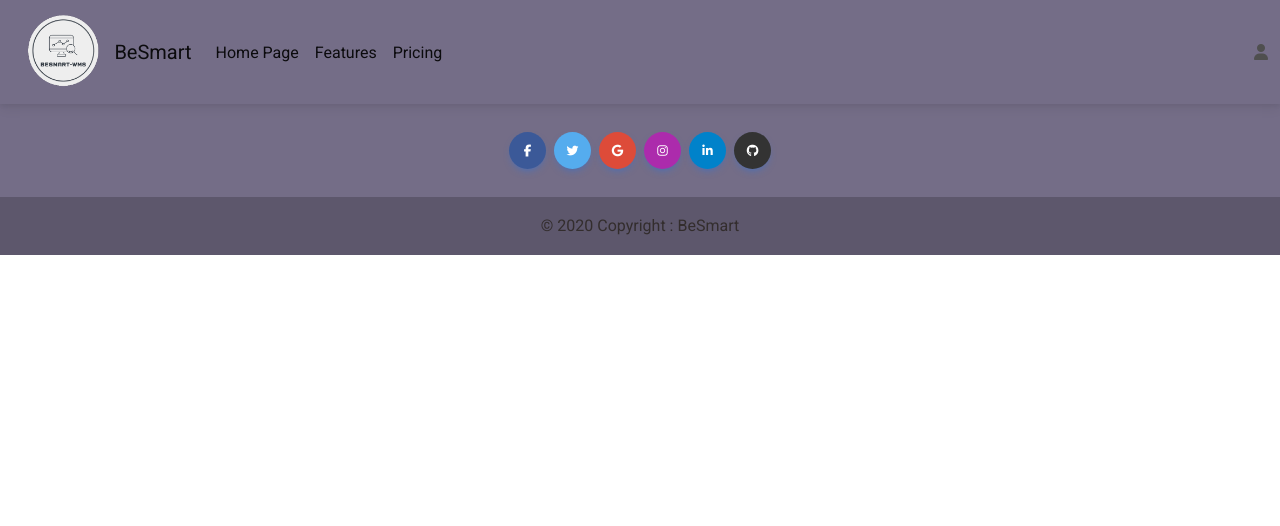
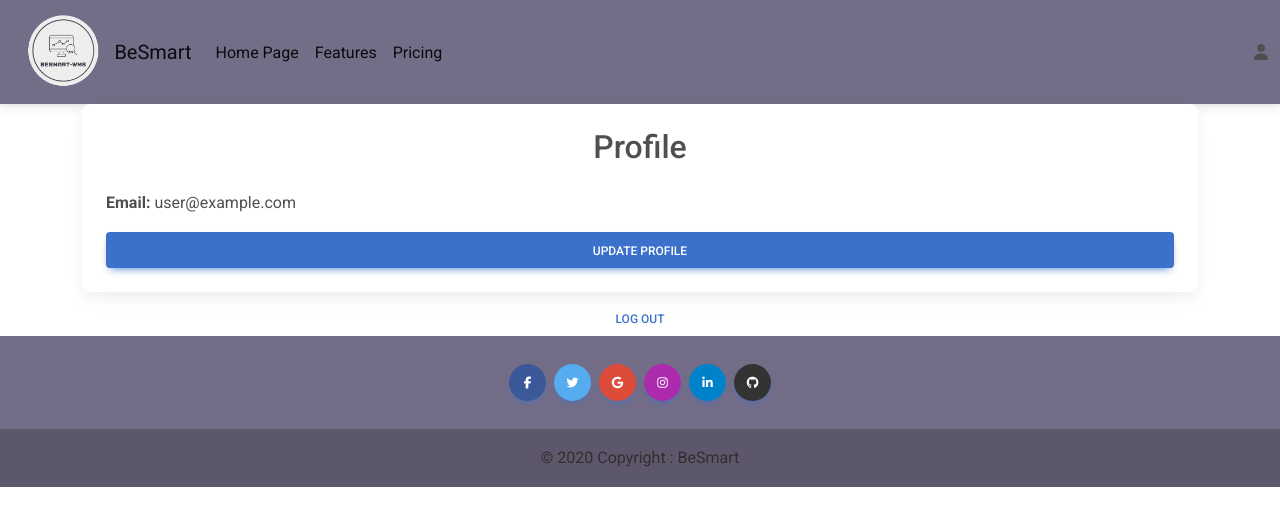
Before and after one commit to ahmad420/FINAL_PROJECT_2022-2023, a React (Create React App) app in the folder be-smart-frontend/: page /admin in a window 1280 px wide. Shown: the top 526 px of the page. Built offline with nearby package versions, Linux system fonts and the light colour scheme; no server answers; sample sign-in values are in the browser's storage.

Commit message:
admin page created

```diff
--- a/be-smart-frontend/src/App.js
+++ b/be-smart-frontend/src/App.js
@@ -12,6 +12,7 @@ import Profile from "./pages/Profile";
 import NavBar from "./components/NavBar";
 import Footer from "./components/Footer";
 import Home from "./pages/Home";
+import Admin from "./pages/Admin";
 
 function App() {
   return (
@@ -29,6 +30,8 @@ function App() {
                 <Route exact path="/profile" element={<PrivateRoute />}>
                   {/* <Route exact path="/profile" element={<Dashboard />} /> */}
                 </Route>
+
+                <Route path="/admin" element={<PrivateRoute />} />
 
                 <Route path="/profile" element={<Profile />} />
                 <Route path="update-profile" element={<UpdateProfile />} />
--- /dev/null
+++ b/be-smart-frontend/src/pages/Admin.jsx
@@ -0,0 +1,7 @@
+import React from "react";
+
+const Admin = () => {
+  return <div>Admin</div>;
+};
+
+export default Admin;
```
